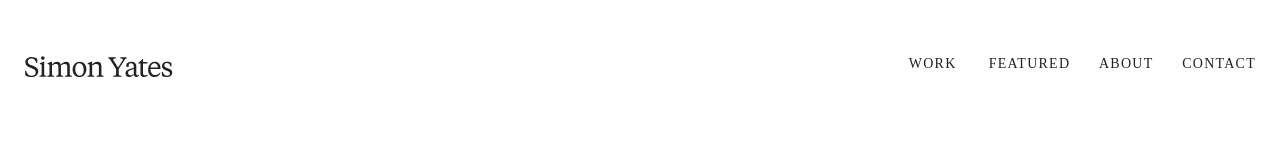
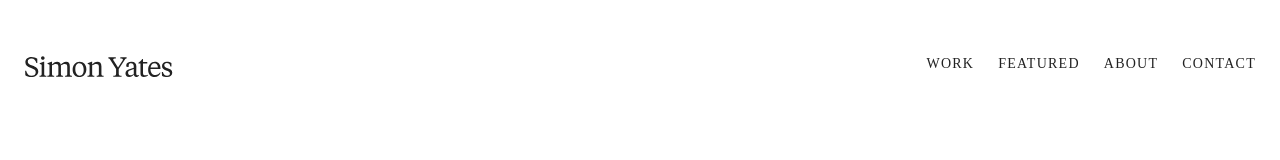
Before and after one commit to cheftechnical/simonyates, a React (Create React App) app: page / in a window 1280 px wide. Shown: the top 160 px of the page. Built offline with nearby package versions, Linux system fonts and the light colour scheme; a web font is replaced by a local one.

Commit message:
Fixed the underline of the nav items

```diff
--- a/src/styling/DefaultTheme.tsx
+++ b/src/styling/DefaultTheme.tsx
@@ -131,6 +131,8 @@ const theme = createMuiTheme({
 
 				color: color.grey[900],
 
+				minWidth: 'inherit',
+
 				'& .MuiButton-endIcon': {
 					marginLeft: rem(0)
 				},
@@ -138,6 +140,8 @@ const theme = createMuiTheme({
 				'& .MuiButton-label': {
 					paddingBottom: rem(6),
 					borderBottom: `2px solid ${color.white}`
+					// borderBottom: `2px solid cyan`
+
 				},
 
 				'&:hover': {
@@ -145,6 +149,7 @@ const theme = createMuiTheme({
 
 					'& .MuiButton-label': {
 						borderBottom: `2px solid ${color.grey[900]}`,
+						// borderBottom: `2px solid magenta`,
 					},
 
 					'& .MuiButton-label .MuiButton-endIcon': {
```
Also changed, not shown: 1 other file (tests, documents, lock files or other folders).
